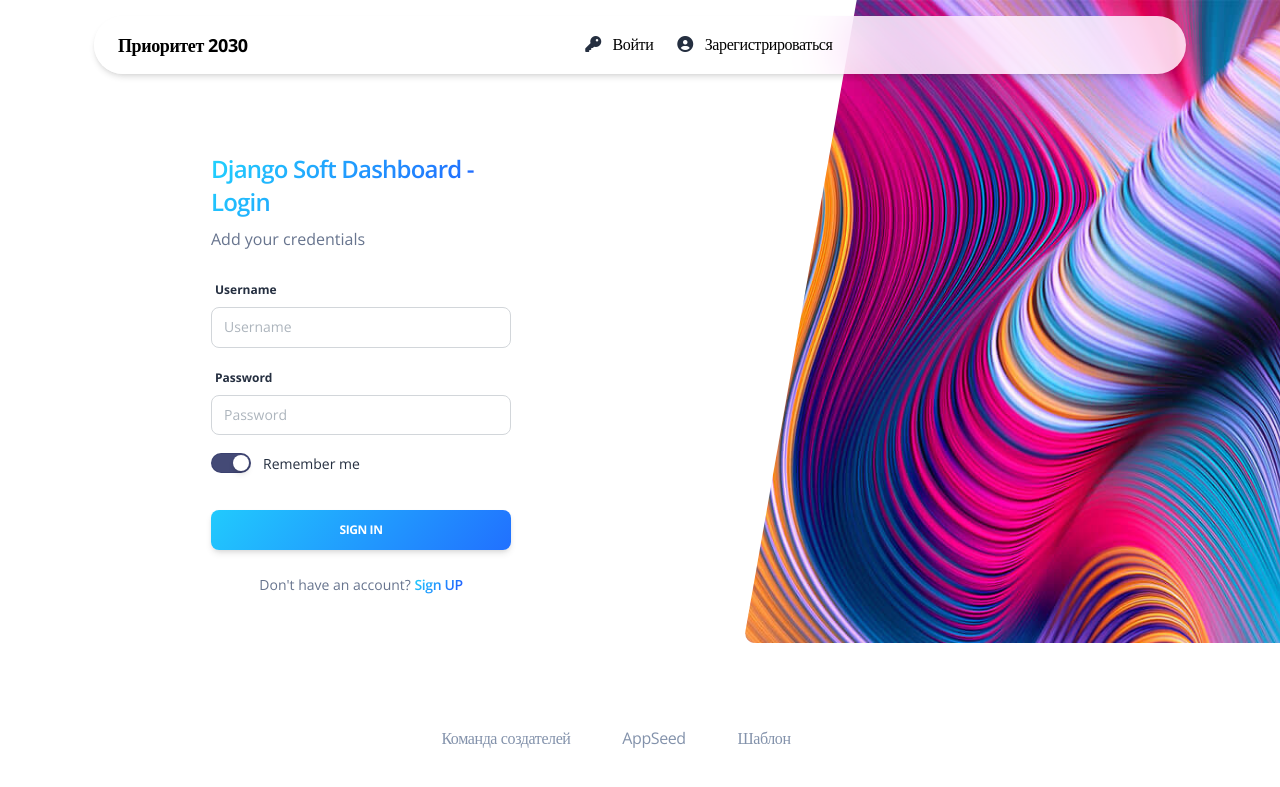
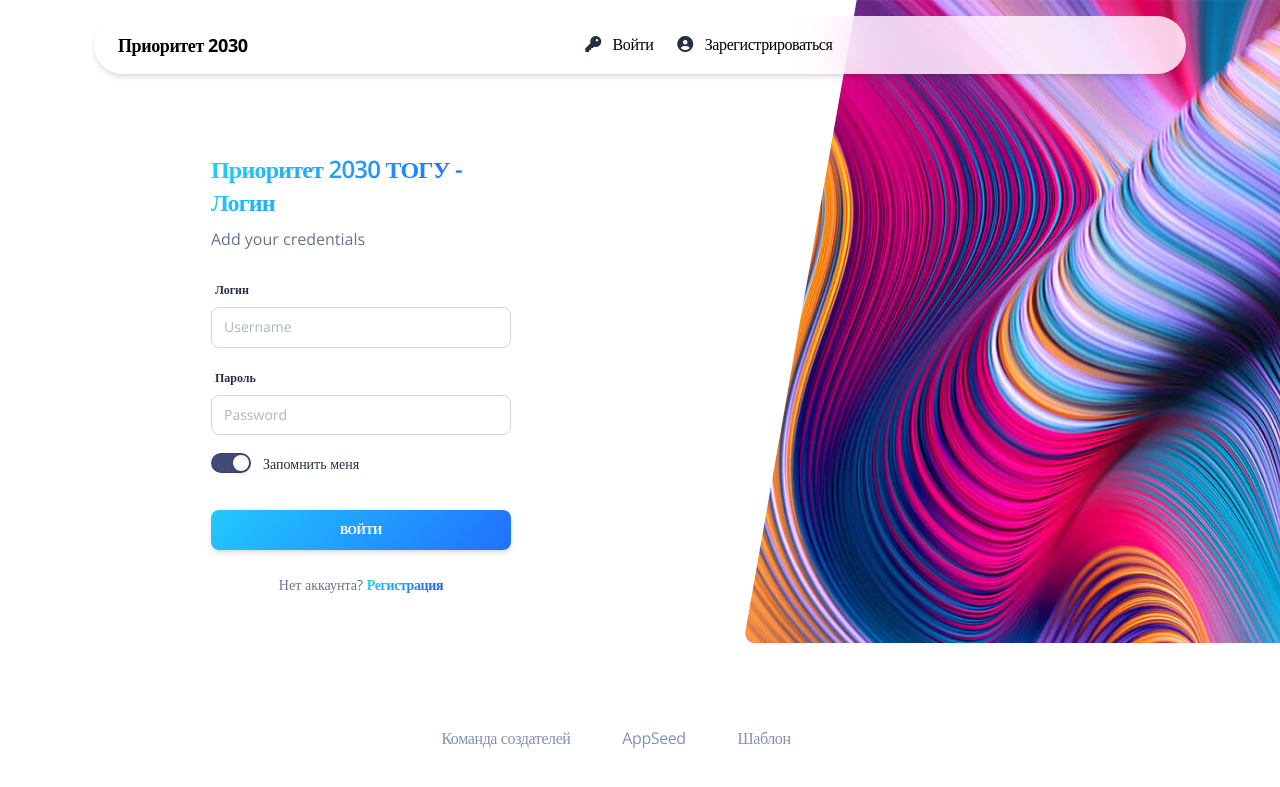
Before and after one commit to KeyAVE/django-soft-ui-dashboard-k, a Django app: page /login/ in a window 1280 px wide. Shown: the top 787 px of the page. Run offline with Django 3.2, Linux system fonts and the light colour scheme; some libraries are stand-ins or nearby versions.

Commit message:
Логин форма

```diff
--- a/apps/templates/accounts/login.html
+++ b/apps/templates/accounts/login.html
@@ -15,7 +15,7 @@
             <div class="card card-plain mt-8">
               <div class="card-header pb-0 text-left bg-transparent">
                 <h4 class="text-info text-gradient">
-                  Django Soft Dashboard - Login
+                  Приоритет 2030 ТОГУ - Логин
                 </h4>
                 <p class="mb-0">
                     {% if msg %}
@@ -30,27 +30,27 @@
 
                   {% csrf_token %}
 
-                  <label>Username</label>
+                  <label>Логин</label>
                   <div class="mb-3">
                     {{ form.username }}
                   </div>
-                  <label>Password</label>
+                  <label>Пароль</label>
                   <div class="mb-3">
                     {{ form.password }}
                   </div>
                   <div class="form-check form-switch">
                     <input class="form-check-input" type="checkbox" id="rememberMe" checked="">
-                    <label class="form-check-label" for="rememberMe">Remember me</label>
+                    <label class="form-check-label" for="rememberMe">Запомнить меня</label>
                   </div>
                   <div class="text-center">
-                    <button type="submit" name="login" class="btn bg-gradient-info w-100 mt-4 mb-0">Sign in</button>
+                    <button type="submit" name="login" class="btn bg-gradient-info w-100 mt-4 mb-0">Войти</button>
                   </div>
                 </form>
               </div>
               <div class="card-footer text-center pt-0 px-lg-2 px-1">
                 <p class="mb-4 text-sm mx-auto">
-                  Don't have an account?
-                  <a href="{% url 'register' %}" class="text-info text-gradient font-weight-bold">Sign UP</a>
+                  Нет аккаунта?
+                  <a href="{% url 'register' %}" class="text-info text-gradient font-weight-bold">Регистрация</a>
                 </p>
               </div>
             </div>
```
